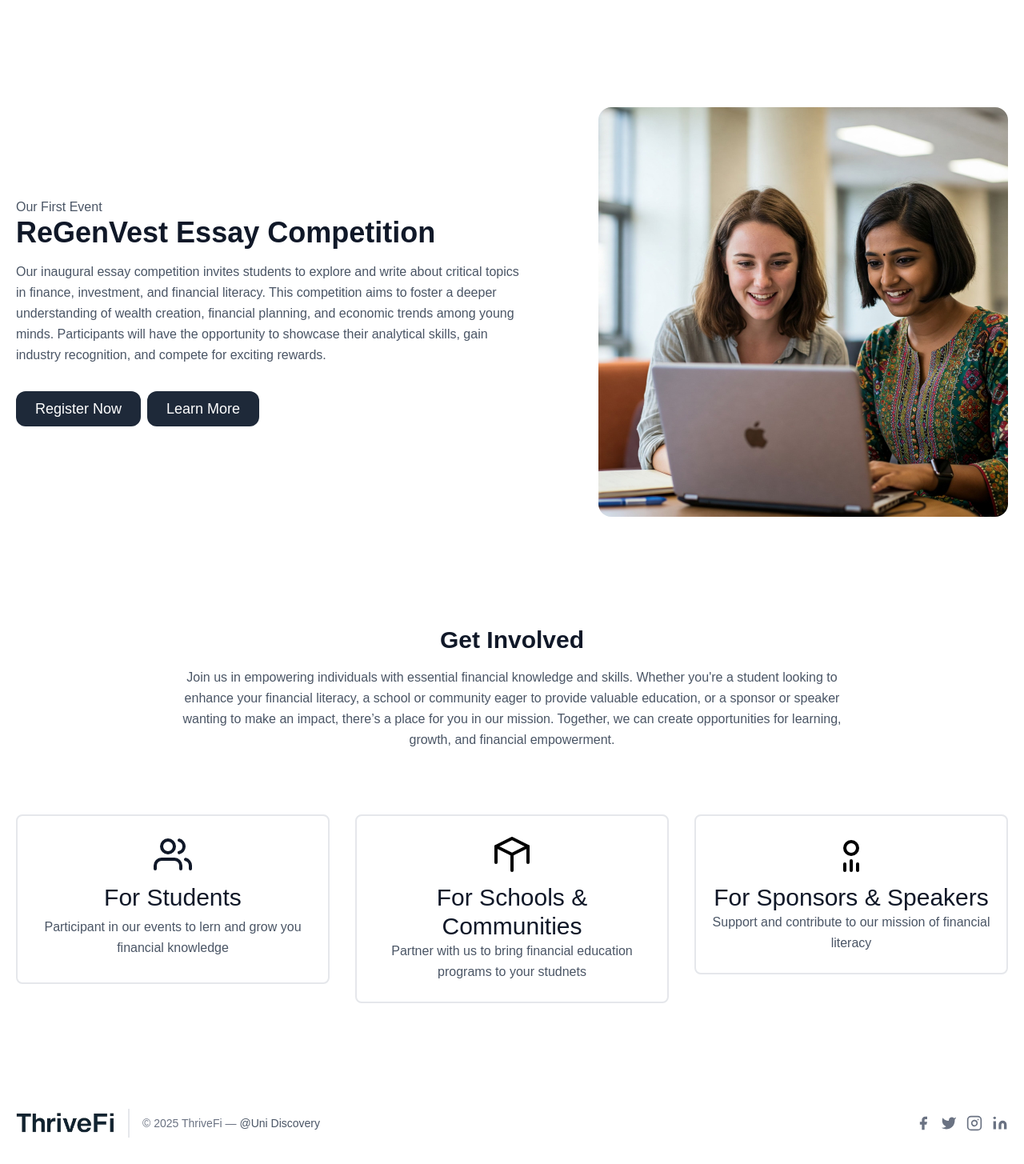
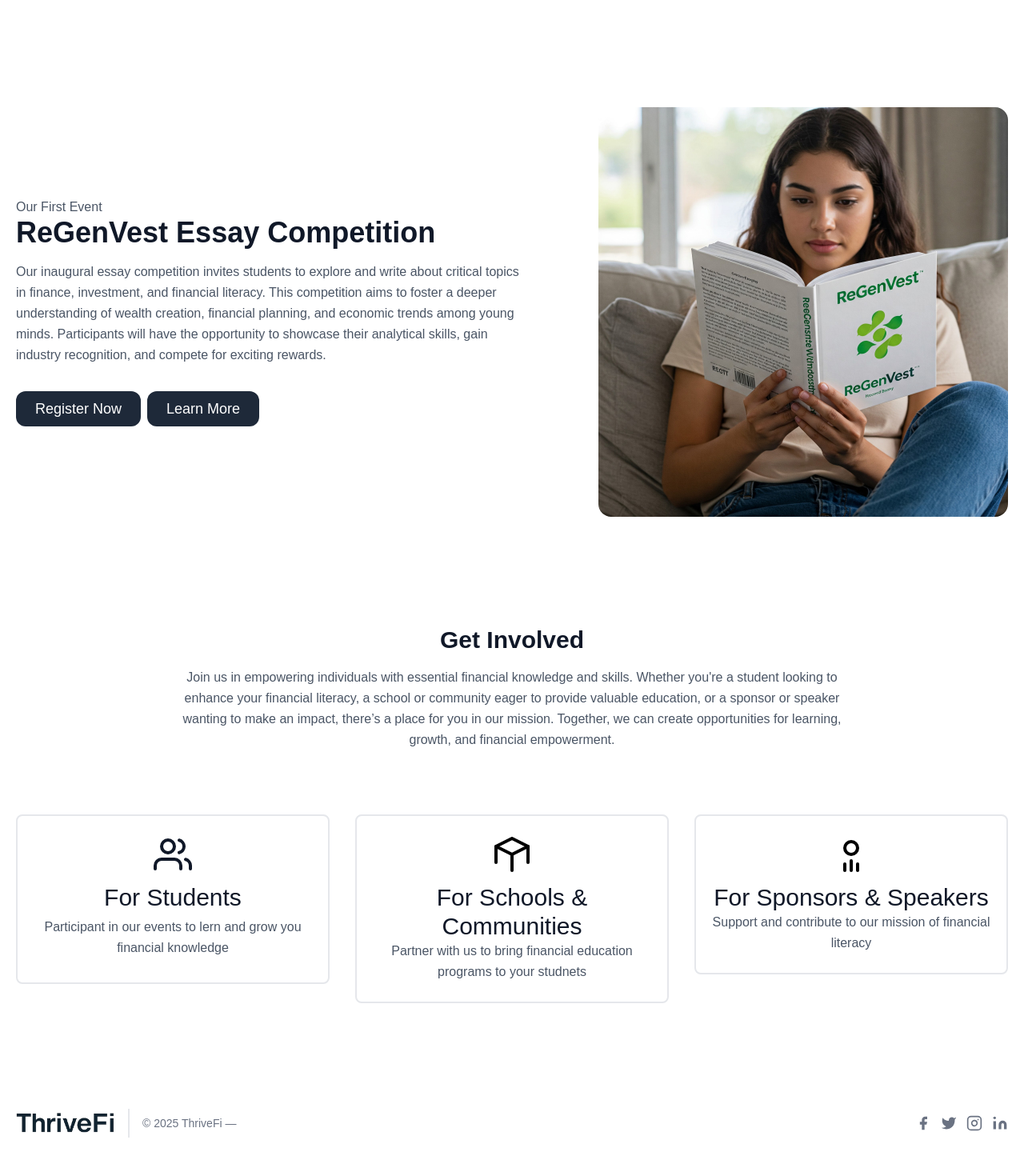
Before and after one commit to Vab31/finance_comp, a Next.js app: page / in a window 1280 px wide. Shown: the part 693-2148 px from the top of the page at 80% size. Built offline with nearby package versions, Linux system fonts and the light colour scheme.

Commit message:
updted footer content

```diff
--- a/src/app/component/footer.js
+++ b/src/app/component/footer.js
@@ -12,7 +12,7 @@
       <span class="ml-3 text-xl">Title Name</span>
     </a>
     <p class="text-sm text-gray-500 sm:ml-4 sm:pl-4 sm:border-l-2 sm:border-gray-200 sm:py-2 sm:mt-0 mt-4">© 2025 Title Name —
-      <a href="https://twitter.com/knyttneve" class="text-gray-600 ml-1" rel="noopener noreferrer" target="_blank">@Uni Discovery</a>
+      <a href="https://twitter.com/knyttneve" class="text-gray-600 ml-1" rel="noopener noreferrer" target="_blank"></a>
     </p>
     <span class="inline-flex sm:ml-auto sm:mt-0 mt-4 justify-center sm:justify-start">
       <a class="text-gray-500">
--- a/src/app/component/thriveFi/event.js
+++ b/src/app/component/thriveFi/event.js
@@ -33,7 +33,7 @@
             <img
               className="object-cover object-center rounded-2xl"
               alt="hero"
-              src="/images/students.jpeg"
+              src="/images/regenvestimg.jpeg"
             />
           </div>
         </div>
--- a/src/app/component/thriveFi/footer.js
+++ b/src/app/component/thriveFi/footer.js
@@ -8,7 +8,7 @@
   <img className='sm:w-[10%] h-[10%] w-[20%] my-2' src='/images/logo.png' />
 
     <p class="text-sm text-gray-500 sm:ml-4 sm:pl-4 sm:border-l-2 sm:border-gray-200 sm:py-2 sm:mt-0 mt-4">© 2025 ThriveFi —
-      <a href="https://twitter.com/knyttneve" class="text-gray-600 ml-1" rel="noopener noreferrer" target="_blank">@Uni Discovery</a>
+      <a href="https://twitter.com/knyttneve" class="text-gray-600 ml-1" rel="noopener noreferrer" target="_blank"></a>
     </p>
     <span class="inline-flex sm:ml-auto sm:mt-0 mt-4 justify-center sm:justify-start">
       <a class="text-gray-500">
```
Also changed, not shown: public/images/regenvestimg.jpeg (added).
